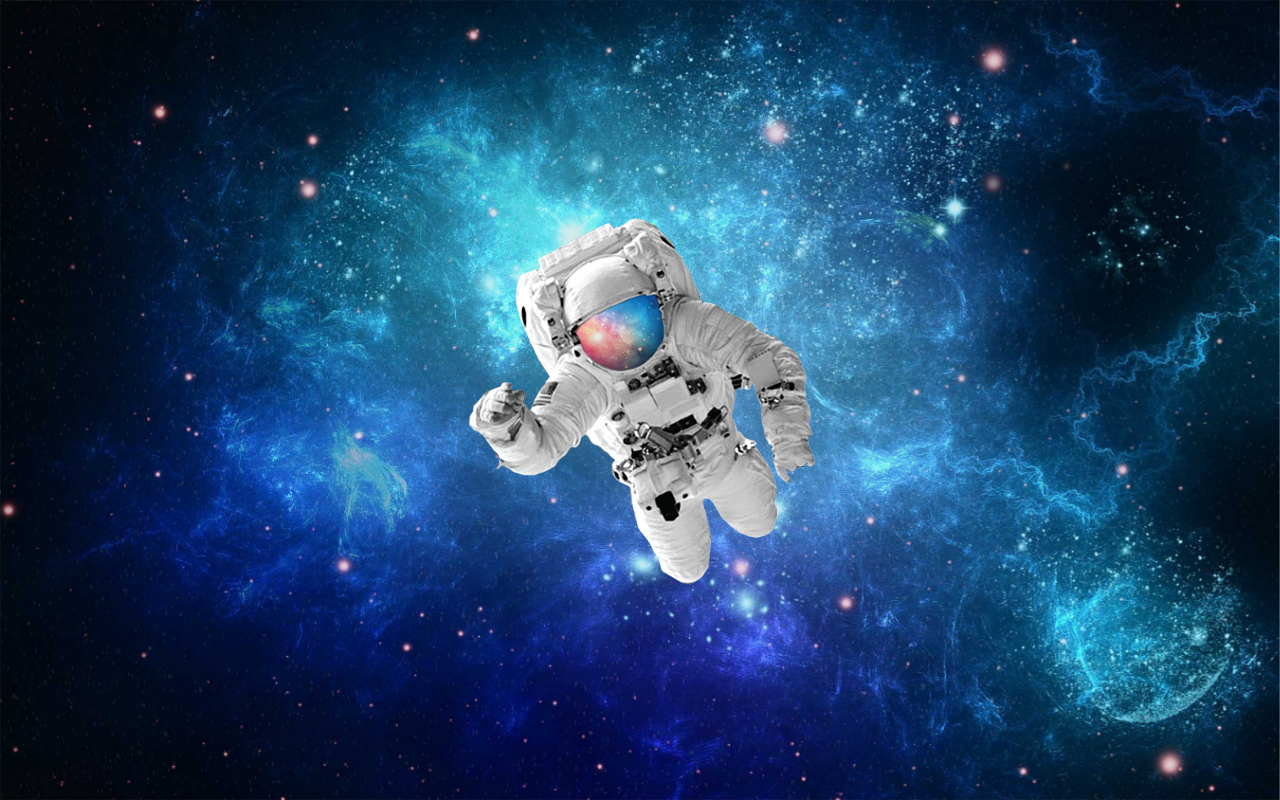
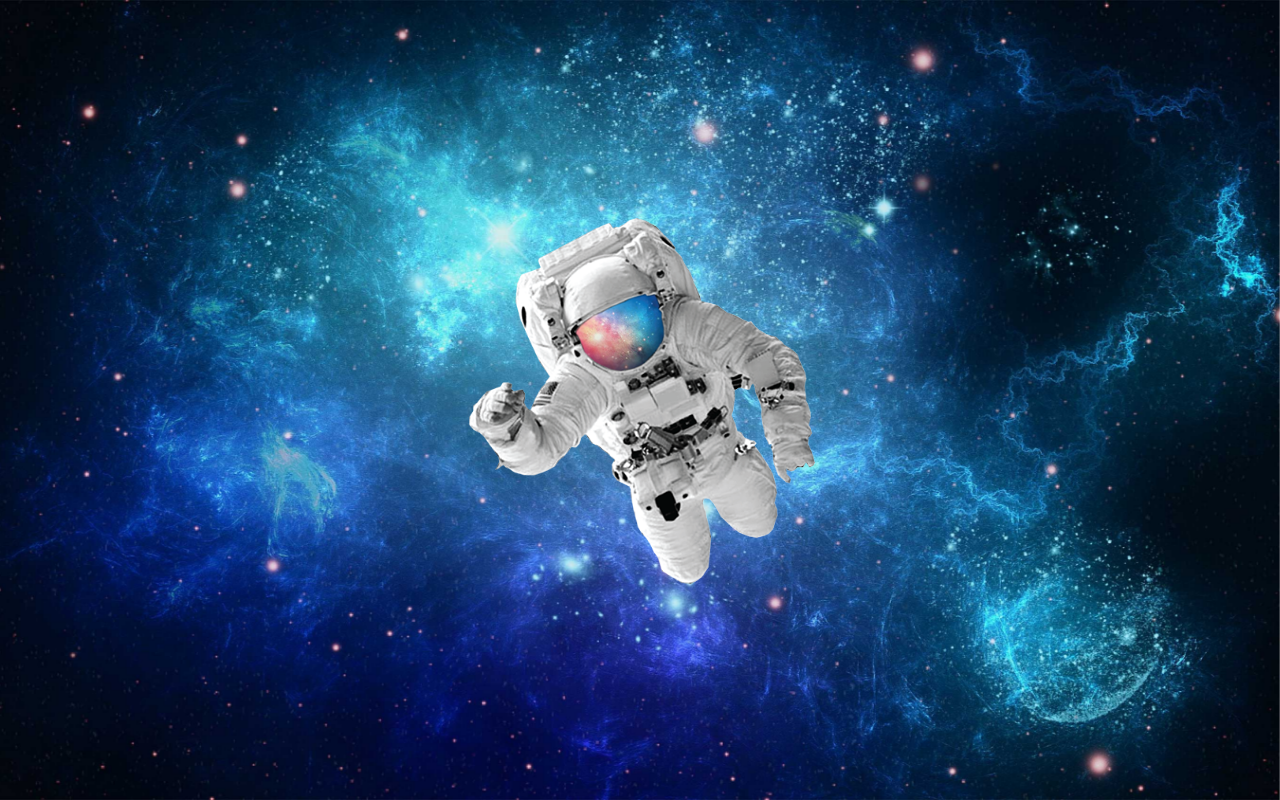
Before and after one commit to devjonny4/html-css, a plain HTML site: page Desafios/d011/index.html in a window 1280 px wide. Drawn offline with Linux system fonts and the light colour scheme.

Commit message:
Atualização do fundo do desafio 11

```diff
--- a/Desafios/d011/index.html
+++ b/Desafios/d011/index.html
@@ -13,7 +13,7 @@
         main {
             position: relative;
             height: 100vh;
-            background: url('images/espaco.jpg') fixed;
+            background: url('images/espaco.jpg') center center fixed;
             background-size: cover;
         }
 
```
